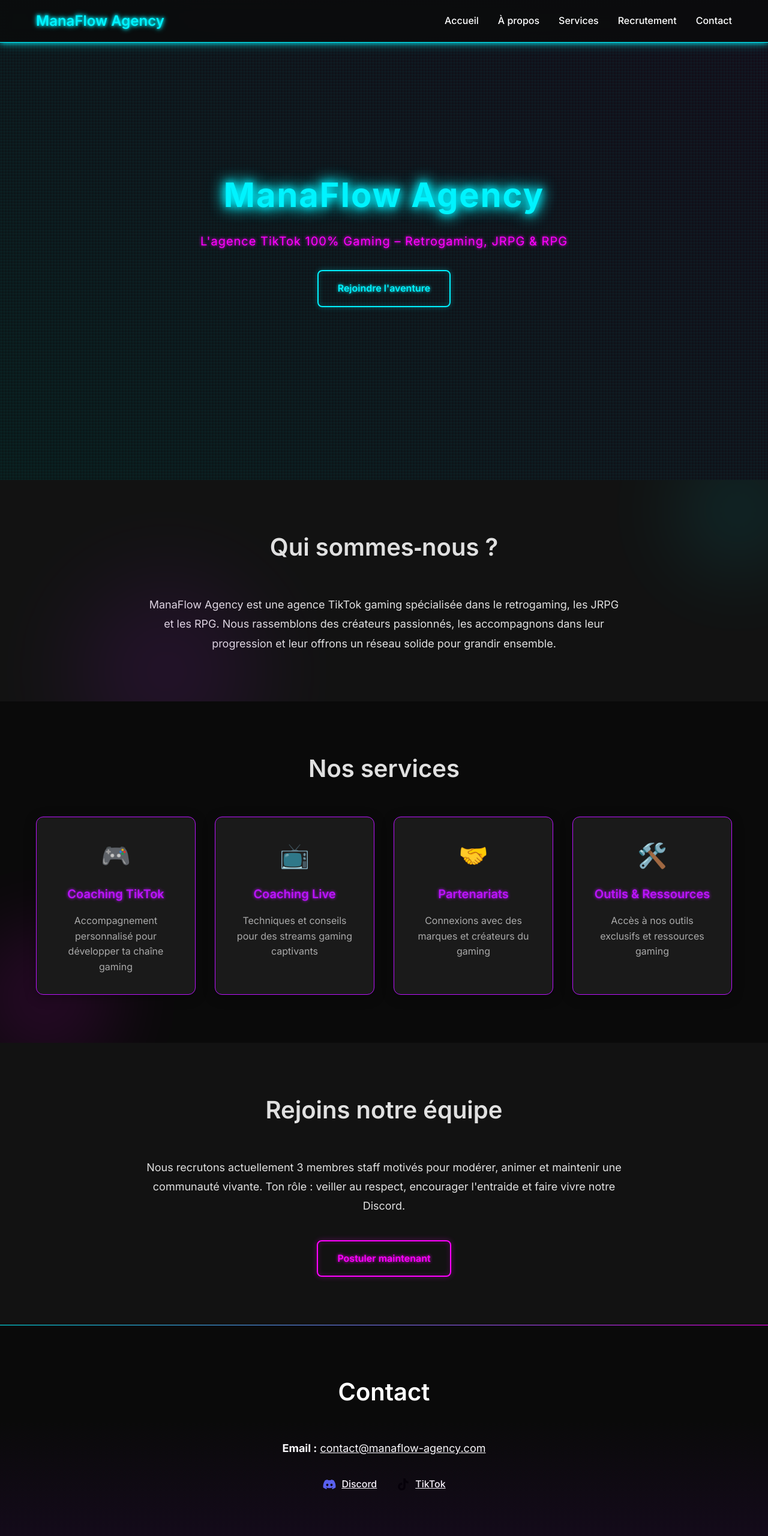
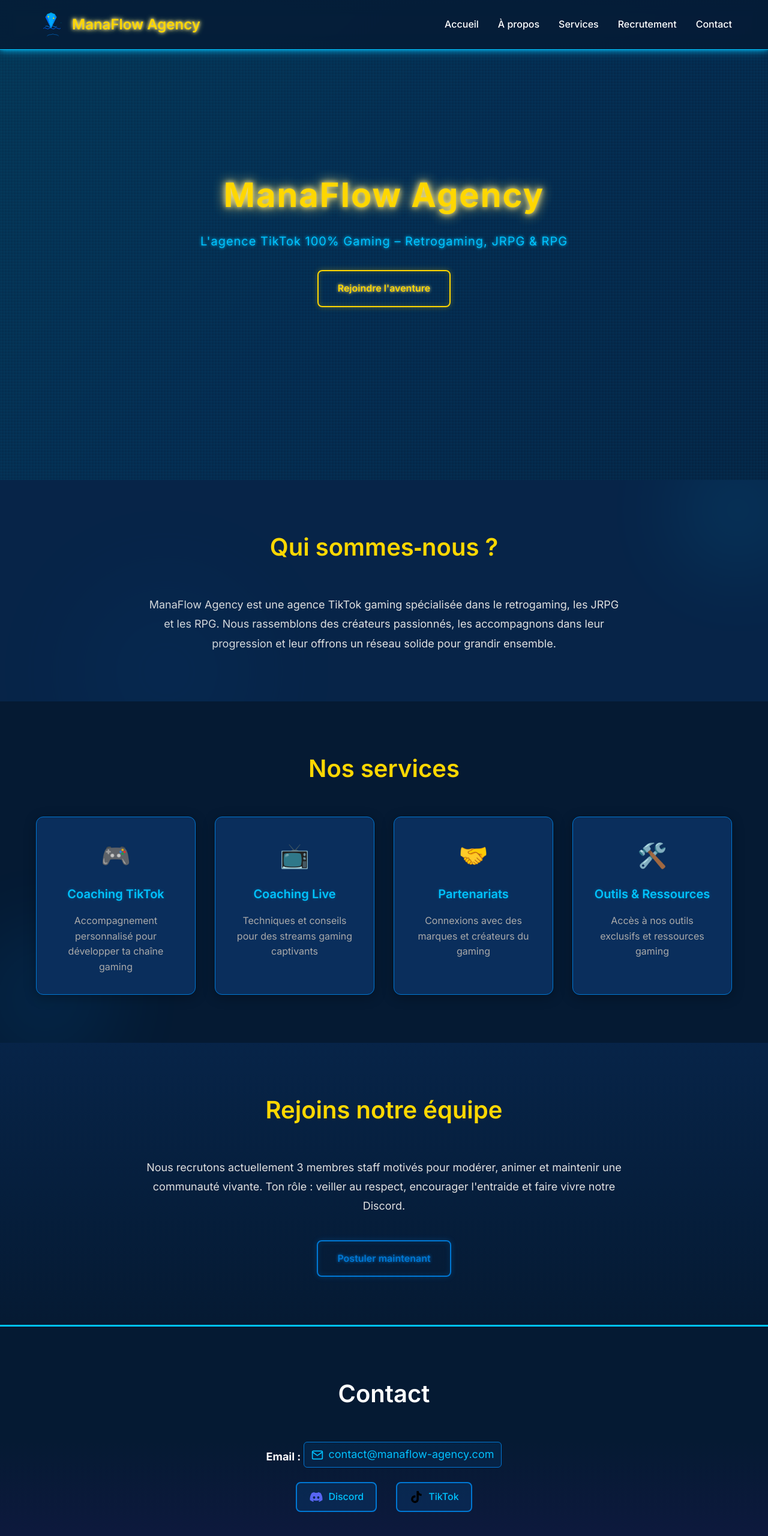
Before and after one commit to jRPGlibrary/ManaFlow-Agency, a plain HTML site: page index.html in a window 1280 px wide. Shown: the top 2560 px of the page at 60% size. Drawn offline with Linux system fonts and the light colour scheme.

Commit message:
New update

```diff
--- a/index.html
+++ b/index.html
@@ -2,7 +2,7 @@
 <html lang="fr">
   <head>
     <meta charset="UTF-8" />
-    <link rel="icon" type="image/png" href="/favicon.png" />
+    <link rel="icon" type="image/svg+xml" href="favicon.svg" />
     <meta name="viewport" content="width=device-width, initial-scale=1.0" />    <title>ManaFlow Agency - L'agence TikTok 100% Gaming</title>
     <link rel="preconnect" href="https://fonts.googleapis.com">
     <link rel="preconnect" href="https://fonts.gstatic.com" crossorigin>
@@ -15,6 +15,7 @@
     <header class="header">
       <nav class="nav">
         <div class="logo">
+          <img src="logo.svg" alt="ManaFlow Agency Logo">
           <h2>ManaFlow Agency</h2>
         </div>
         <ul class="nav-menu">
@@ -101,14 +102,17 @@
         <div class="contact-info">
           <p>
             <strong>Email :</strong>
-            <a href="mailto:contact@manaflow-agency.com">contact@manaflow-agency.com</a>
+            <a href="mailto:contact@manaflow-agency.com" class="email-link" onclick="window.open('mailto:contact@manaflow-agency.com', '_blank'); return false;">
+              <svg xmlns="http://www.w3.org/2000/svg" width="20" height="20" viewBox="0 0 24 24" fill="none" stroke="currentColor" stroke-width="2" stroke-linecap="round" stroke-linejoin="round"><path d="M4 4h16c1.1 0 2 .9 2 2v12c0 1.1-.9 2-2 2H4c-1.1 0-2-.9-2-2V6c0-1.1.9-2 2-2z"></path><polyline points="22,6 12,13 2,6"></polyline></svg>
+              contact@manaflow-agency.com
+            </a>
           </p>
           <div class="social-links">
-            <a href="https://discord.gg/8pvRVTyY" target="_blank" class="social-link">
-              <img src="/discord-icon.svg" alt="Discord" width="24" height="24" /> Discord
+            <a href="https://discord.gg/VQbADmy9" target="_blank" rel="noopener noreferrer" class="social-link" onclick="window.open(this.href, '_blank'); return false;">
+              <img src="discord-icon.svg" alt="Discord" width="24" height="24" /> Discord
             </a>
-            <a href="https://tiktok.com/@ManaFlow_Agency" target="_blank" class="social-link">
-              <img src="/tiktok-icon.svg" alt="TikTok" width="24" height="24" /> TikTok
+            <a href="https://www.tiktok.com/@manaflow.agency" target="_blank" rel="noopener noreferrer" class="social-link" onclick="window.open(this.href, '_blank'); return false;">
+              <img src="tiktok-icon.svg" alt="TikTok" width="24" height="24" /> TikTok
             </a>
           </div>
         </div>
@@ -123,5 +127,6 @@
     </footer>
 
     <script src="main.js"></script>
+    <script src="social-links.js"></script>
   </body>
 </html>
--- a/main.js
+++ b/main.js
@@ -50,6 +50,7 @@
   });
 });
 
+
 // Animation d'apparition au scroll
 const observerOptions = {
   threshold: 0.1,
--- a/style.css
+++ b/style.css
@@ -1,18 +1,22 @@
 /* Variables CSS */
 :root {
-  --dark-bg: #0a0a0a;
-  --dark-surface: #121212;
-  --dark-card: #1a1a1a;
-  --neon-blue: #00f3ff;
-  --neon-pink: #ff00ff;
-  --neon-purple: #bc13fe;
-  --neon-green: #0fff50;
+  --dark-bg: #051a33;
+  --dark-surface: #072448;
+  --dark-card: #0a2e5c;
+  --blue-light: #00c3ff;
+  --blue-medium: #0078d4;
+  --blue-deep: #004c8c;
+  --blue-dark: #003366;
+  --gold: #ffd700;
+  --gold-light: #ffea80;
   --white: #FFFFFF;
   --gray-light: #AAAAAA;
   --gray-dark: #333333;
   --text-primary: #E0E0E0;
   --text-secondary: #AAAAAA;
   --font-family: 'Inter', sans-serif;
+  --gradient-blue: linear-gradient(135deg, var(--blue-light), var(--blue-deep));
+  --gradient-water: linear-gradient(135deg, var(--blue-light) 0%, var(--blue-medium) 50%, var(--blue-deep) 100%);
 }
 
 /* Reset et base */
@@ -28,8 +32,8 @@
   color: var(--text-primary);
   background-color: var(--dark-bg);
   background-image:
-    linear-gradient(0deg, transparent 24%, rgba(0, 243, 255, 0.03) 25%, rgba(0, 243, 255, 0.03) 26%, transparent 27%, transparent 74%, rgba(0, 243, 255, 0.03) 75%, rgba(0, 243, 255, 0.03) 76%, transparent 77%, transparent),
-    linear-gradient(90deg, transparent 24%, rgba(0, 243, 255, 0.03) 25%, rgba(0, 243, 255, 0.03) 26%, transparent 27%, transparent 74%, rgba(0, 243, 255, 0.03) 75%, rgba(0, 243, 255, 0.03) 76%, transparent 77%, transparent);
+    linear-gradient(0deg, transparent 24%, rgba(0, 195, 255, 0.03) 25%, rgba(0, 195, 255, 0.03) 26%, transparent 27%, transparent 74%, rgba(0, 195, 255, 0.03) 75%, rgba(0, 195, 255, 0.03) 76%, transparent 77%, transparent),
+    linear-gradient(90deg, transparent 24%, rgba(0, 195, 255, 0.03) 25%, rgba(0, 195, 255, 0.03) 26%, transparent 27%, transparent 74%, rgba(0, 195, 255, 0.03) 75%, rgba(0, 195, 255, 0.03) 76%, transparent 77%, transparent);
   background-size: 50px 50px;
   scroll-behavior: smooth;
 }
@@ -46,10 +50,10 @@
   position: fixed;
   top: 0;
   width: 100%;
-  background-color: rgba(10, 10, 10, 0.8);
+  background-color: rgba(5, 26, 51, 0.8);
   backdrop-filter: blur(10px);
-  border-bottom: 1px solid var(--neon-blue);
-  box-shadow: 0 0 10px var(--neon-blue), 0 0 20px rgba(0, 243, 255, 0.3);
+  border-bottom: 1px solid var(--blue-light);
+  box-shadow: 0 0 10px var(--blue-light), 0 0 20px rgba(0, 195, 255, 0.3);
   z-index: 1000;
   padding: 1rem 0;
 }
@@ -63,22 +67,25 @@
   padding: 0 20px;
 }
 
+.logo {
+  display: flex;
+  align-items: center;
+}
+
+.logo img {
+  height: 50px;
+  width: auto;
+  margin-right: 10px;
+}
+
 .logo h2 {
-  color: var(--neon-blue);
+  color: var(--gold);
   font-weight: 600;
   font-size: 1.5rem;
-  text-shadow: 0 0 5px var(--neon-blue), 0 0 10px var(--neon-blue);
-  animation: flicker 3s infinite alternate;
+  text-shadow: 0 0 5px var(--gold-light), 0 0 10px var(--gold-light);
 }
 
-@keyframes flicker {
-  0%, 19%, 21%, 23%, 25%, 54%, 56%, 100% {
-    text-shadow: 0 0 5px var(--neon-blue), 0 0 10px var(--neon-blue);
-  }
-  20%, 24%, 55% {
-    text-shadow: none;
-  }
-}
+
 
 .nav-menu {
   display: flex;
@@ -95,8 +102,8 @@
 }
 
 .nav-menu a:hover {
-  color: var(--neon-pink);
-  text-shadow: 0 0 5px var(--neon-pink), 0 0 10px var(--neon-pink);
+  color: var(--blue-light);
+  text-shadow: 0 0 5px var(--blue-light), 0 0 10px var(--blue-light);
 }
 
 .nav-menu a::after {
@@ -106,8 +113,8 @@
   height: 2px;
   bottom: -5px;
   left: 0;
-  background-color: var(--neon-pink);
-  box-shadow: 0 0 5px var(--neon-pink), 0 0 10px var(--neon-pink);
+  background-color: var(--blue-light);
+  box-shadow: 0 0 5px var(--blue-light), 0 0 10px var(--blue-light);
   transition: width 0.3s ease;
 }
 
@@ -151,7 +158,8 @@
   left: 0;
   right: 0;
   bottom: 0;
-  background: linear-gradient(45deg, rgba(0, 243, 255, 0.05), rgba(188, 19, 254, 0.05));
+  background: var(--gradient-water);
+  opacity: 0.15;
   z-index: 0;
 }
 
@@ -163,8 +171,8 @@
   top: 0;
   left: 0;
   background:
-    repeating-linear-gradient(0deg, transparent, transparent 2px, rgba(0, 243, 255, 0.03) 3px, rgba(0, 243, 255, 0.03) 5px),
-    repeating-linear-gradient(90deg, transparent, transparent 2px, rgba(0, 243, 255, 0.03) 3px, rgba(0, 243, 255, 0.03) 5px);
+    repeating-linear-gradient(0deg, transparent, transparent 2px, rgba(0, 195, 255, 0.03) 3px, rgba(0, 195, 255, 0.03) 5px),
+    repeating-linear-gradient(90deg, transparent, transparent 2px, rgba(0, 195, 255, 0.03) 3px, rgba(0, 195, 255, 0.03) 5px);
   background-size: 100px 100px;
   z-index: 1;
   animation: grid-move 15s linear infinite;
@@ -188,26 +196,18 @@
   font-size: 3.5rem;
   font-weight: 700;
   margin-bottom: 1rem;
-  color: var(--neon-blue);
-  text-shadow: 0 0 10px var(--neon-blue), 0 0 20px var(--neon-blue), 0 0 30px var(--neon-blue);
+  color: var(--gold);
+  text-shadow: 0 0 10px var(--gold-light), 0 0 20px var(--gold-light);
   letter-spacing: 2px;
-  animation: pulse 2s infinite alternate;
 }
 
-@keyframes pulse {
-  0% {
-    text-shadow: 0 0 10px var(--neon-blue), 0 0 20px var(--neon-blue);
-  }
-  100% {
-    text-shadow: 0 0 15px var(--neon-blue), 0 0 25px var(--neon-blue), 0 0 35px var(--neon-blue);
-  }
-}
+
 
 .hero-subtitle {
   font-size: 1.25rem;
   margin-bottom: 2rem;
-  color: var(--neon-pink);
-  text-shadow: 0 0 5px var(--neon-pink);
+  color: var(--blue-light);
+  text-shadow: 0 0 5px var(--blue-light);
   letter-spacing: 1px;
 }
 
@@ -218,13 +218,13 @@
   text-decoration: none;
   font-weight: 600;
   transition: all 0.3s ease;
-  border: 2px solid var(--neon-green);
+  border: 2px solid var(--blue-light);
   cursor: pointer;
   font-size: 1rem;
   background-color: transparent;
-  color: var(--neon-green);
-  text-shadow: 0 0 5px var(--neon-green);
-  box-shadow: 0 0 10px rgba(15, 255, 80, 0.3), inset 0 0 10px rgba(15, 255, 80, 0.2);
+  color: var(--blue-light);
+  text-shadow: 0 0 5px var(--blue-light);
+  box-shadow: 0 0 10px rgba(0, 195, 255, 0.3), inset 0 0 10px rgba(0, 195, 255, 0.2);
   position: relative;
   overflow: hidden;
 }
@@ -236,15 +236,15 @@
   left: -100%;
   width: 100%;
   height: 100%;
-  background: linear-gradient(90deg, transparent, rgba(15, 255, 80, 0.3), transparent);
+  background: linear-gradient(90deg, transparent, rgba(0, 195, 255, 0.3), transparent);
   transition: all 0.6s ease;
 }
 
 .btn:hover {
   transform: translateY(-3px);
-  box-shadow: 0 0 15px rgba(15, 255, 80, 0.5), inset 0 0 15px rgba(15, 255, 80, 0.3);
+  box-shadow: 0 0 15px rgba(0, 195, 255, 0.5), inset 0 0 15px rgba(0, 195, 255, 0.3);
   color: var(--white);
-  text-shadow: 0 0 8px var(--neon-green);
+  text-shadow: 0 0 8px var(--blue-light);
 }
 
 .btn:hover::before {
@@ -252,27 +252,27 @@
 }
 
 .btn-white {
-  border-color: var(--neon-blue);
-  color: var(--neon-blue);
-  text-shadow: 0 0 5px var(--neon-blue);
-  box-shadow: 0 0 10px rgba(0, 243, 255, 0.3), inset 0 0 10px rgba(0, 243, 255, 0.2);
+  border-color: var(--gold);
+  color: var(--gold);
+  text-shadow: 0 0 5px var(--gold-light);
+  box-shadow: 0 0 10px rgba(255, 215, 0, 0.3), inset 0 0 10px rgba(255, 215, 0, 0.2);
 }
 
 .btn-white:hover {
-  box-shadow: 0 0 15px rgba(0, 243, 255, 0.5), inset 0 0 15px rgba(0, 243, 255, 0.3);
-  text-shadow: 0 0 8px var(--neon-blue);
+  box-shadow: 0 0 15px rgba(255, 215, 0, 0.5), inset 0 0 15px rgba(255, 215, 0, 0.3);
+  text-shadow: 0 0 8px var(--gold);
 }
 
 .btn-blue {
-  border-color: var(--neon-pink);
-  color: var(--neon-pink);
-  text-shadow: 0 0 5px var(--neon-pink);
-  box-shadow: 0 0 10px rgba(255, 0, 255, 0.3), inset 0 0 10px rgba(255, 0, 255, 0.2);
+  border-color: var(--blue-medium);
+  color: var(--blue-medium);
+  text-shadow: 0 0 5px var(--blue-medium);
+  box-shadow: 0 0 10px rgba(0, 120, 212, 0.3), inset 0 0 10px rgba(0, 120, 212, 0.2);
 }
 
 .btn-blue:hover {
-  box-shadow: 0 0 15px rgba(255, 0, 255, 0.5), inset 0 0 15px rgba(255, 0, 255, 0.3);
-  text-shadow: 0 0 8px var(--neon-pink);
+  box-shadow: 0 0 15px rgba(0, 120, 212, 0.5), inset 0 0 15px rgba(0, 120, 212, 0.3);
+  text-shadow: 0 0 8px var(--blue-medium);
 }
 
 /* Sections génériques */
@@ -283,7 +283,7 @@
 .section-title {
   font-size: 2.5rem;
   font-weight: 600;
-  color: var(--blue-manaflow);
+  color: var(--gold);
   text-align: center;
   margin-bottom: 3rem;
 }
@@ -307,7 +307,7 @@
   width: 200px;
   height: 200px;
   border-radius: 50%;
-  background: var(--neon-blue);
+  background: var(--blue-light);
   opacity: 0.1;
   filter: blur(70px);
 }
@@ -320,7 +320,7 @@
   width: 300px;
   height: 300px;
   border-radius: 50%;
-  background: var(--neon-purple);
+  background: var(--blue-deep);
   opacity: 0.1;
   filter: blur(80px);
 }
@@ -347,7 +347,7 @@
   width: 250px;
   height: 250px;
   border-radius: 50%;
-  background: var(--neon-pink);
+  background: var(--blue-medium);
   opacity: 0.1;
   filter: blur(60px);
 }
@@ -365,7 +365,7 @@
   border-radius: 12px;
   text-align: center;
   box-shadow: 0 4px 20px rgba(0, 0, 0, 0.3);
-  border: 1px solid var(--neon-purple);
+  border: 1px solid var(--blue-medium);
   transition: all 0.3s ease;
   position: relative;
   overflow: hidden;
@@ -378,7 +378,7 @@
   left: -2px;
   right: -2px;
   height: 2px;
-  background: linear-gradient(90deg, var(--neon-blue), var(--neon-purple), var(--neon-pink));
+  background: var(--gradient-water);
   transform: translateX(-100%);
   transition: all 0.6s ease;
 }
@@ -389,22 +389,23 @@
 
 .service-card:hover {
   transform: translateY(-5px);
-  box-shadow: 0 8px 25px rgba(0, 0, 0, 0.4), 0 0 15px rgba(188, 19, 254, 0.2);
-  border-color: var(--neon-purple);
-  background-color: rgba(26, 26, 26, 0.9);
+  box-shadow: 0 8px 25px rgba(0, 0, 0, 0.4), 0 0 15px rgba(0, 120, 212, 0.2);
+  border-color: var(--blue-light);
+  background-color: rgba(10, 46, 92, 0.9);
 }
 
 .service-icon {
   font-size: 2.5rem;
   margin-bottom: 1rem;
+  color: var(--gold);
 }
 
 .service-card h3 {
-  color: var(--neon-purple);
+  color: var(--blue-light);
   font-size: 1.25rem;
   font-weight: 600;
   margin-bottom: 1rem;
-  text-shadow: 0 0 5px var(--neon-purple);
+  text-shadow: 0 0 5px rgba(0, 195, 255, 0.3);
 }
 
 .service-card p {
@@ -416,6 +417,7 @@
   background-color: var(--dark-surface);
   position: relative;
   overflow: hidden;
+  background-image: linear-gradient(to bottom, var(--dark-surface), var(--dark-bg));
 }
 
 .recruitment::after {
@@ -450,8 +452,9 @@
 .contact {
   background-color: var(--dark-bg);
   position: relative;
+  overflow: hidden;
   color: var(--white);
-  overflow: hidden;
+  border-top: 3px solid var(--blue-light);
 }
 
 .contact::before {
@@ -495,9 +498,19 @@
   margin-bottom: 2rem;
 }
 
+.contact-info p {
+  margin-bottom: 1.5rem;
+}
+
 .contact-info a {
-  color: var(--white);
-  text-decoration: underline;
+  color: var(--blue-light);
+  text-decoration: none;
+  transition: all 0.3s ease;
+}
+
+.contact-info a:hover {
+  color: var(--gold);
+  text-shadow: 0 0 5px var(--gold-light);
 }
 
 .social-links {
@@ -507,17 +520,59 @@
 }
 
 .social-link {
-  color: var(--white);
+  color: var(--blue-light);
   text-decoration: none;
   font-weight: 500;
-  transition: opacity 0.3s ease;
+  transition: all 0.3s ease;
   display: flex;
   align-items: center;
   gap: 0.5rem;
+  padding: 10px 20px;
+  border-radius: 8px;
+  border: 2px solid var(--blue-medium);
+  background-color: rgba(0, 120, 212, 0.15);
+  cursor: pointer;
+  position: relative;
+  z-index: 10;
+}
+
+.email-link {
+  display: inline-flex;
+  align-items: center;
+  gap: 0.5rem;
+  padding: 6px 12px;
+  border-radius: 6px;
+  border: 1px solid var(--blue-medium);
+  background-color: rgba(0, 120, 212, 0.1);
+  width: auto;
+  max-width: fit-content;
+  transition: all 0.3s ease;
+}
+
+.email-link:hover {
+  color: var(--gold);
+  border-color: var(--gold);
+  background-color: rgba(255, 215, 0, 0.1);
+  transform: translateY(-2px);
+  box-shadow: 0 4px 8px rgba(0, 0, 0, 0.2);
+}
+
+.email-link:active {
+  transform: translateY(0);
+  box-shadow: 0 2px 4px rgba(0, 0, 0, 0.1);
 }
 
 .social-link:hover {
-  opacity: 0.8;
+  color: var(--gold);
+  border-color: var(--gold);
+  background-color: rgba(255, 215, 0, 0.15);
+  transform: translateY(-3px);
+  box-shadow: 0 6px 12px rgba(0, 0, 0, 0.3);
+}
+
+.social-link:active {
+  transform: translateY(0);
+  box-shadow: 0 2px 4px rgba(0, 0, 0, 0.2);
 }
 
 /* Footer */
```
Also changed, not shown: social-links.js (added, +33 -0 lines), favicon.svg (added), logo.svg (added).
